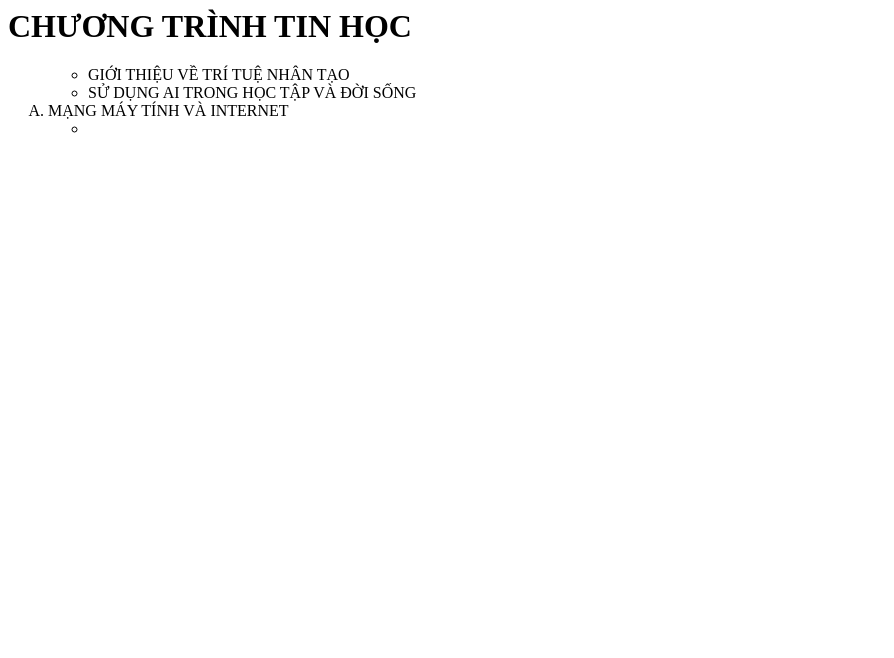
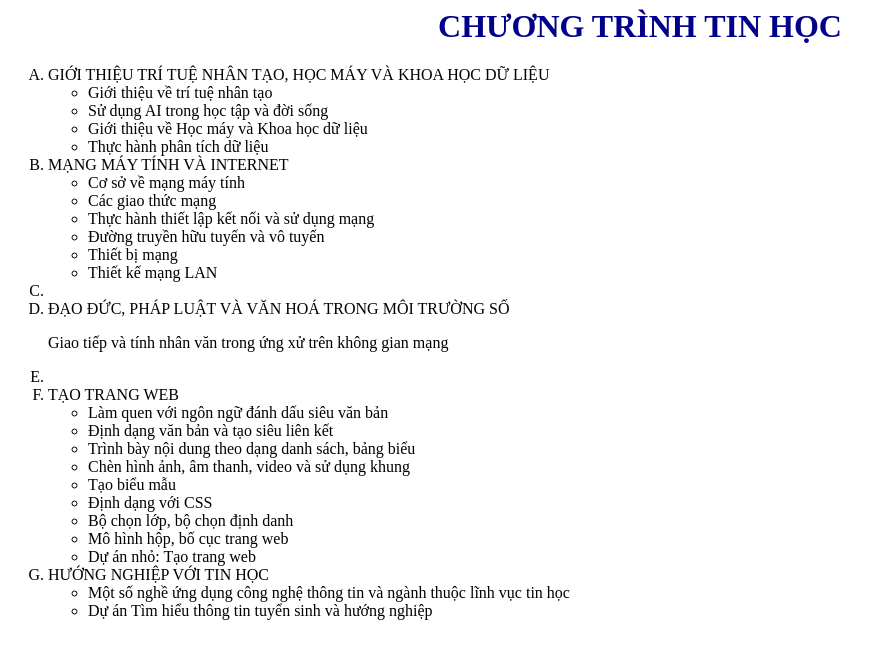
Before and after one commit to duckhang15072008-eng/phuckhangvaduckhang, a plain HTML site: page content/tinhoc12.html in a window 1280 px wide. Shown: the whole page, without its empty margins (0-894 px from the left). Drawn offline with Linux system fonts and the light colour scheme.

Commit message:
Update tinhoc12.html

```diff
--- a/content/tinhoc12.html
+++ b/content/tinhoc12.html
@@ -1,21 +1,52 @@
  <html>
        <head>
-  <meta charset = "utf-8">
+          <meta charset="utf-8">
+          <link rel="stylesheet" href="../style.css" >
        </head>
        <body>
-  <h1> CHƯƠNG TRÌNH TIN HỌC</h1>
-
-<ol type = "A">
-  <ul>
-<li> GIỚI THIỆU VỀ TRÍ TUỆ NHÂN TẠO
-<li> SỬ DỤNG AI TRONG HỌC TẬP VÀ ĐỜI SỐNG</li>
+         <h1 style = "color: DarkBlue; text-align: center;"> CHƯƠNG TRÌNH TIN HỌC  </h1>
+         <ol type = "A" class="f1">
+            <li> GIỚI THIỆU TRÍ TUỆ NHÂN TẠO, HỌC MÁY VÀ KHOA HỌC DỮ LIỆU
+             <ul class="f2">
+              <li> Giới thiệu về trí tuệ nhân tạo </li>
+              <li> Sử dụng AI trong học tập và đời sống </li>
+              <li> Giới thiệu về Học máy và Khoa học dữ liệu </li>
+              <li> Thực hành phân tích dữ liệu </li>
             </ul>
           </li>
            <li> MẠNG MÁY TÍNH VÀ INTERNET
-<ul>
+              <ul class="f2">
+              <li> Cơ sở về mạng máy tính </li>
+              <li> Các giao thức mạng </li>
+              <li> Thực hành thiết lập kết nối và sử dụng mạng </li>
+              <li> Đường truyền hữu tuyến và vô tuyến </li>
+              <li> Thiết bị mạng </li>
+              <li> Thiết kế mạng LAN </li>
+              </ul>
+           </li>
            <li></li>
+           <li> ĐẠO ĐỨC, PHÁP LUẬT VÀ VĂN HOÁ TRONG MÔI TRƯỜNG SỐ
+                  <p class="f2"> Giao tiếp và tính nhân văn trong ứng xử trên không gian mạng </p>
+           </li>
+           <li></li>
+           <li> TẠO TRANG WEB
+              <ul class="f2">
+              <li> Làm quen với ngôn ngữ đánh dấu siêu văn bản </li>
+              <li> Định dạng văn bản và tạo siêu liên kết </li>
+              <li> Trình bày nội dung theo dạng danh sách, bảng biểu </li>
+              <li> Chèn hình ảnh, âm thanh, video và sử dụng khung </li>
+              <li> Tạo biểu mẫu </li>
+              <li> Định dạng với CSS </li>
+              <li> Bộ chọn lớp, bộ chọn định danh </li>
+              <li> Mô hình hộp, bố cục trang web </li>
+              <li> Dự án nhỏ: Tạo trang web </li>
+              </ul>
+           </li>
+           <li> HƯỚNG NGHIỆP VỚI TIN HỌC
+               <ul class="f2">
+               <li> Một số nghề ứng dụng công nghệ thông tin và ngành thuộc lĩnh vục tin học </li>
+               <li> Dự án Tìm hiểu thông tin tuyển sinh và hướng nghiệp </li>
                </ul>
            </li>
          </ol>
        </body>
-</html>
```
Lines whose indentation alone changed are shown as unchanged.
